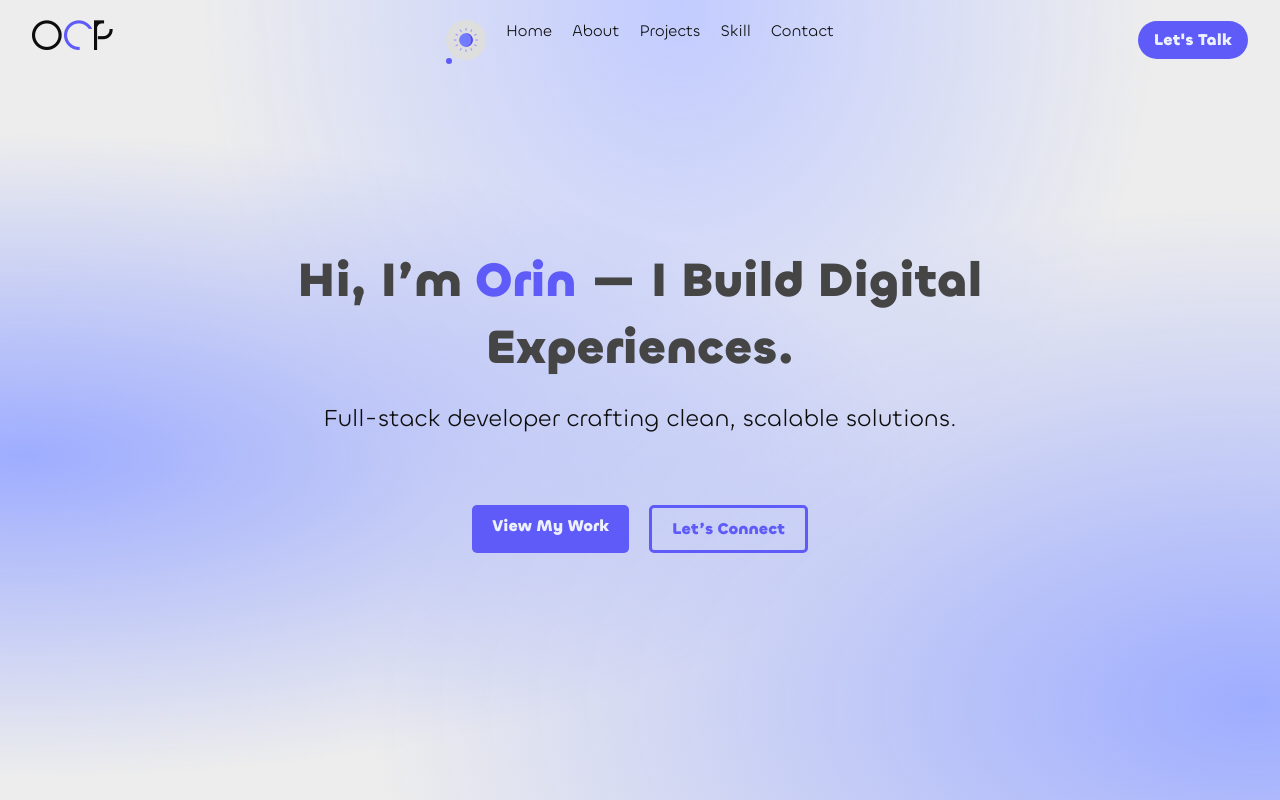
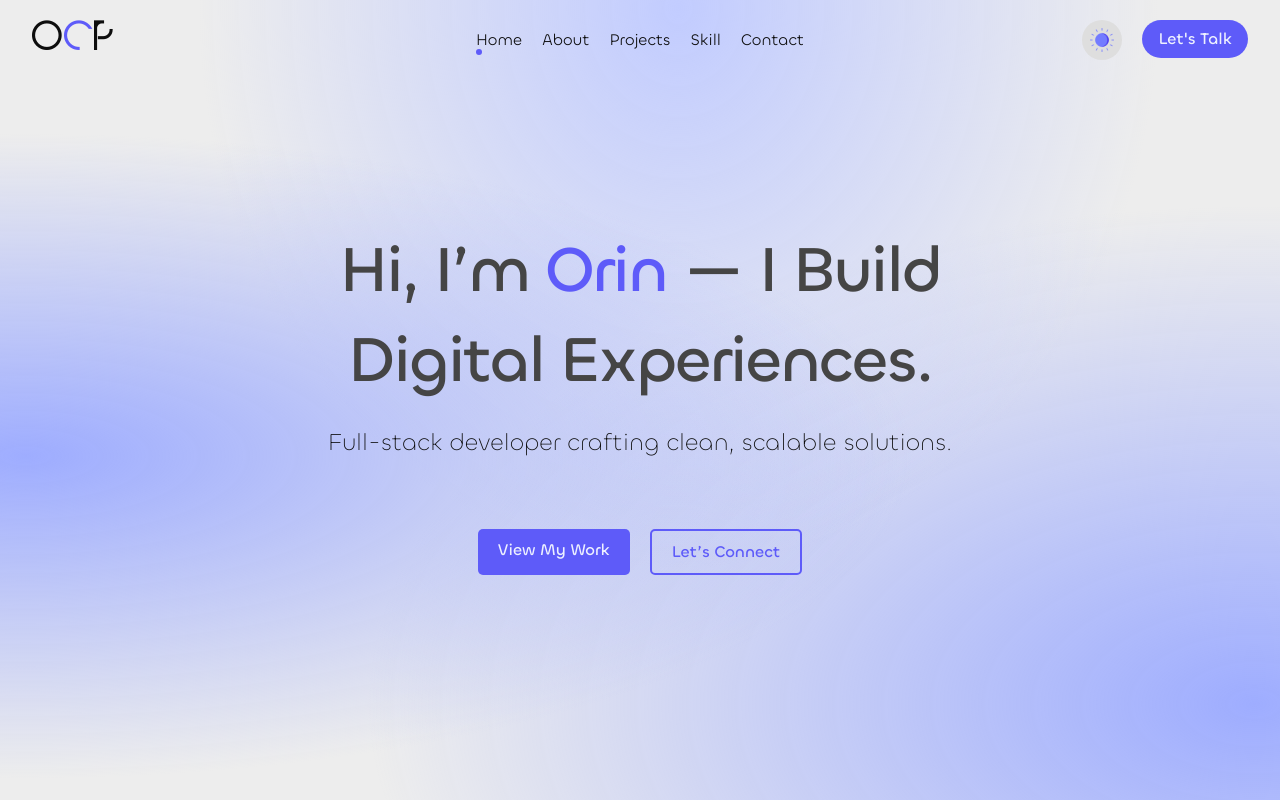
Before and after one commit to orin-pal/portfolio, a plain HTML site: page index.html in a window 1280 px wide. Shown: the top 800 px of the page. Drawn offline with Linux system fonts and the light colour scheme.

Commit message:
bg changes

```diff
--- a/css/style.css
+++ b/css/style.css
@@ -3,6 +3,7 @@
   padding: 0;
   box-sizing: border-box;
   font-family: "Chillax", sans-serif;
+  -webkit-tap-highlight-color: transparent;
 }
 html,
 body {
@@ -46,16 +47,16 @@ body {
   --color-sec: hsl(0, 0%, 87%);
   --color-text: hsl(0, 0%, 5%);
   --color-text-fade: hsl(0, 0%, 27%);
-  --bg-gr1: hsl(231, 100%, 81%);
-  --bg-gr2: hsl(230, 100%, 88%);
+  --bg-gr1: hsla(231, 100%, 81%, 1);
+  --bg-gr2: hsla(230, 100%, 88%, 1);
 }
 .dark-mode {
   --color-bg: hsl(0, 0%, 7%);
   --color-sec: hsl(0, 0%, 13%);
   --color-text: hsl(0, 0%, 95%);
   --color-text-fade: hsl(0, 0%, 77%);
-  --bg-gr1:hsl(0, 0%, 19%);
-  --bg-gr2:hsl(0, 0%, 12%);
+  --bg-gr1:hsla(246, 61%, 41%, 0.2);
+  --bg-gr2:hsla(247, 65%, 51%, 0.2);
 }
 
 
@@ -117,6 +118,9 @@ body {
   position: relative;
   font-size: 1rem;
 }
+.nav-links a {
+  position: relative;
+}
 .nav-links a.active::after {
   content: "";
   position: absolute;
@@ -132,12 +136,18 @@ body {
 .nav-btn {
   background-color: var(--color-acc-500);
   font-size: 1rem;
-  font-weight: bold;
+  font-weight: 500;
   padding: 8px 16px;
   border-radius: 50px;
   color: var(--color-acc-50) !important;
+  transition: all 0.2s ease-in-out;
 }
-
+.nav-btn:hover {
+  background-color: var(--color-acc-600);
+}
+.nav-btn:active {
+  background-color: var(--color-acc-700);
+}
 /* Theme Toggle Button */
 .theme {
   display: flex;
@@ -150,12 +160,20 @@ body {
   cursor: pointer;
   transition: background-color 0.3s ease;
 }
+.theme:hover img {
+  width: 28px;
+  height: 28px;
+}
+.theme:active img {
+  width: 32px;
+  height: 32px;
+}
 
 /* Theme Button Icons */
 .theme img {
   width: 24px;
   height: 24px;
-  transition: opacity 0.3s ease;
+  transition: all 0.3s ease;
 }
 
 .mark {
@@ -178,14 +196,16 @@ body {
 }
 
 .hero-headline {
-  font-size: 3rem;
-  font-weight: bold;
+  font-size: 4rem;
+  font-weight: 500;
+  letter-spacing: -2px;
   color: var(--color-text-fade);
   margin-bottom: 20px;
 }
 
 .hero-tagline {
   font-size: 1.5rem;
+  font-weight: 300;
   margin-bottom: 70px;
   color: var(--color-text);
 }
@@ -200,7 +220,7 @@ body {
 .btn-secondary {
   padding: 10px 20px;
   font-size: 1rem;
-  font-weight: bold;
+  font-weight: 500;
   border-radius: 5px;
   text-decoration: none;
   transition: transform 0.3s ease;
@@ -209,10 +229,26 @@ body {
 .btn-primary {
   background: var(--color-acc-500);
   color: var(--color-acc-50);
+  transition: all 0.2s ease-in-out;
+}
+.btn-primary:hover {
+  background-color: var(--color-acc-700);
+}
+.btn-primary:active {
+  background-color: var(--color-acc-800);
 }
 
 .btn-secondary {
   background: transparent;
-  border: 3px solid var(--color-acc-500);
+  border: 2px solid var(--color-acc-500);
   color: var(--color-acc-500);
+  transition: all 0.2s ease-in-out;
 }
+.btn-secondary:hover {
+  border: 2px solid var(--color-acc-600);
+  color: var(--color-acc-600);
+}
+.btn-secondary:active {
+  border: 2px solid var(--color-acc-800);
+  color: var(--color-acc-800);
+}
--- a/index.html
+++ b/index.html
@@ -19,6 +19,14 @@
         </div>
 
         <div class="nav-links">
+          <a href="#" class="active">Home</a>
+          <a href="#">About</a>
+          <a href="#">Projects</a>
+          <a href="#">Skill</a>
+          <a href="#">Contact</a>
+        </div>
+
+        <div class="nav-btn-container">
           <a href="#" class="theme">
             <img src="assets/icons/light.png" alt="Light Mode Icon" />
             <img
@@ -27,22 +35,6 @@
               style="display: none"
             />
           </a>
-          <a href="#" class="active">Home</a>
-          <a href="#">About</a>
-          <a href="#">Projects</a>
-          <a href="#">Skill</a>
-          <a href="#">Contact</a>
-        </div>
-
-        <div class="nav-btn-container">
-          <!-- <a href="#" class="theme">
-            <img src="assets/icons/light.png" alt="Light Mode Icon" />
-            <img
-              src="assets/icons/dark.png"
-              alt="Dark Mode Icon"
-              style="display: none"
-            />
-          </a> -->
 
           <a href="#" class="nav-btn"> Let's Talk </a>
         </div>
```
